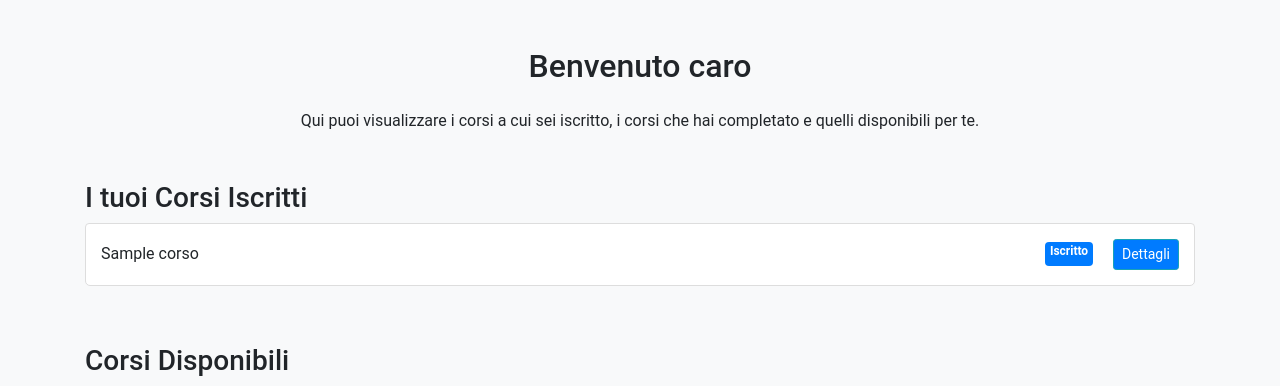
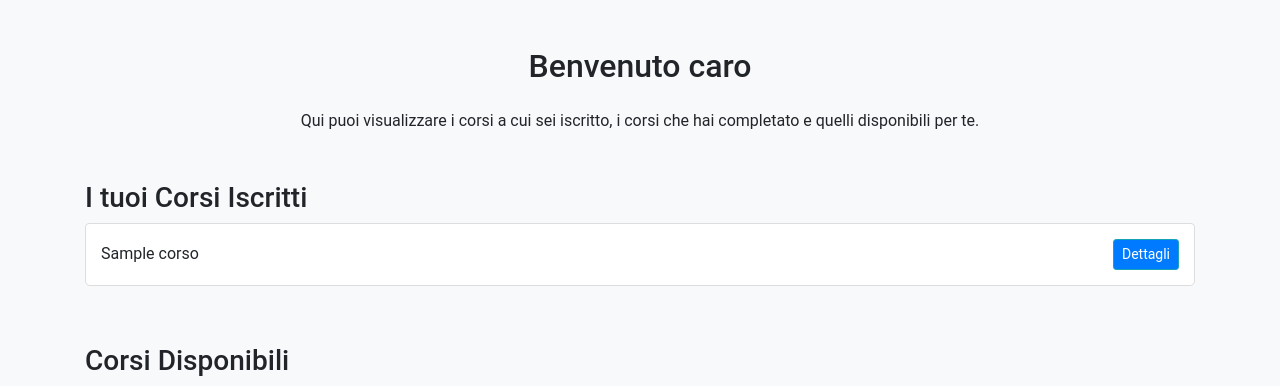
Before and after one commit to lakaraa/corsi, a PHP site: page /studentDashboard.php in a window 1280 px wide. Shown: the part 561-947 px from the top of the page. Run offline with PHP 8.4, Linux system fonts and the light colour scheme; the visitor is signed in with stand-in values (Sample User, id 1); tables that the repository leaves empty or names only in its code hold one stand-in row (values such as "Sample post").

Commit message:
tolto "iscritto"

```diff
--- a/studentDashboard.php
+++ b/studentDashboard.php
@@ -163,7 +163,6 @@ if (count($coursesEnrolledIds) > 0) {
                             <div class="list-group-item d-flex justify-content-between align-items-center">
                                 <div class="d-flex justify-content-between w-100">
                                     <span><?php echo htmlspecialchars($course['corso_nome']); ?></span>
-                                    <span class="badge badge-primary ml-auto">Iscritto</span>
                                 </div>
                                 <button class="btn btn-info btn-sm" onclick="toggleDetails('<?php echo str_replace(' ', '', $course['corso_nome']); ?>Details')">Dettagli</button>
                             </div>
```
